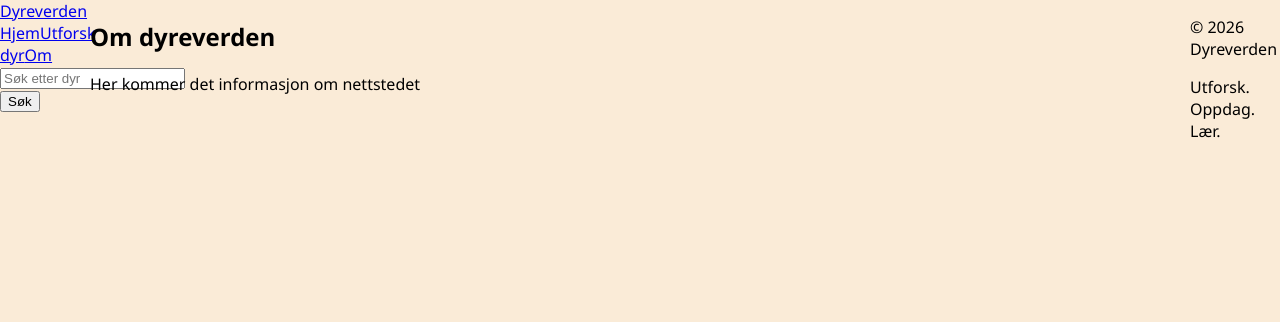
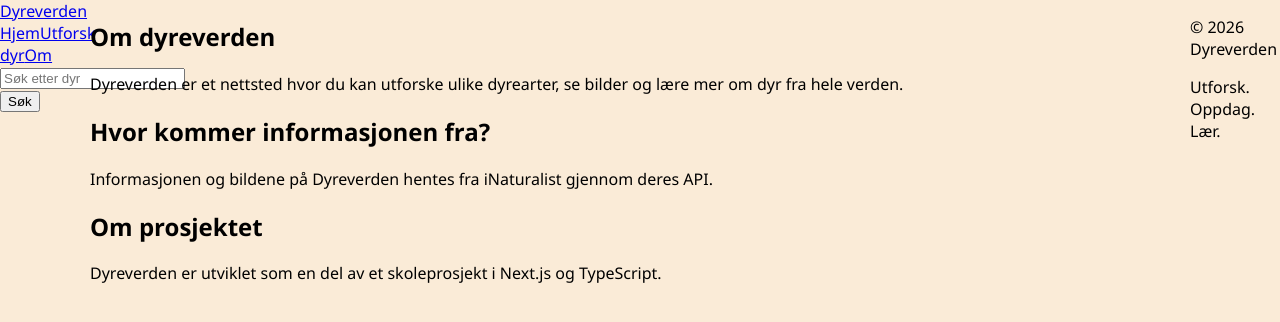
Before and after one commit to vildehf/dyreverden, a Next.js app: page /about in a window 1280 px wide. Shown: the top 322 px of the page. Built offline with nearby package versions, Linux system fonts and the light colour scheme.

Commit message:
Add about page content

```diff
--- a/app/about/page.tsx
+++ b/app/about/page.tsx
@@ -1,8 +1,29 @@
 export default function AboutPage() {
   return (
-    <section>
-      <h1>Om dyreverden</h1>
-      <p>Her kommer det informasjon om nettstedet</p>
-    </section>
+    <>
+      <section>
+        <h1>Om dyreverden</h1>
+        <p>
+          Dyreverden er et nettsted hvor du kan utforske ulike dyrearter, se
+          bilder og lære mer om dyr fra hele verden.
+        </p>
+      </section>
+
+      <section>
+        <h2>Hvor kommer informasjonen fra?</h2>
+        <p>
+          Informasjonen og bildene på Dyreverden hentes fra iNaturalist gjennom
+          deres API.
+        </p>
+      </section>
+
+      <section>
+        <h2>Om prosjektet</h2>
+        <p>
+          Dyreverden er utviklet som en del av et skoleprosjekt i Next.js og
+          TypeScript.
+        </p>
+      </section>
+    </>
   );
 }
```
